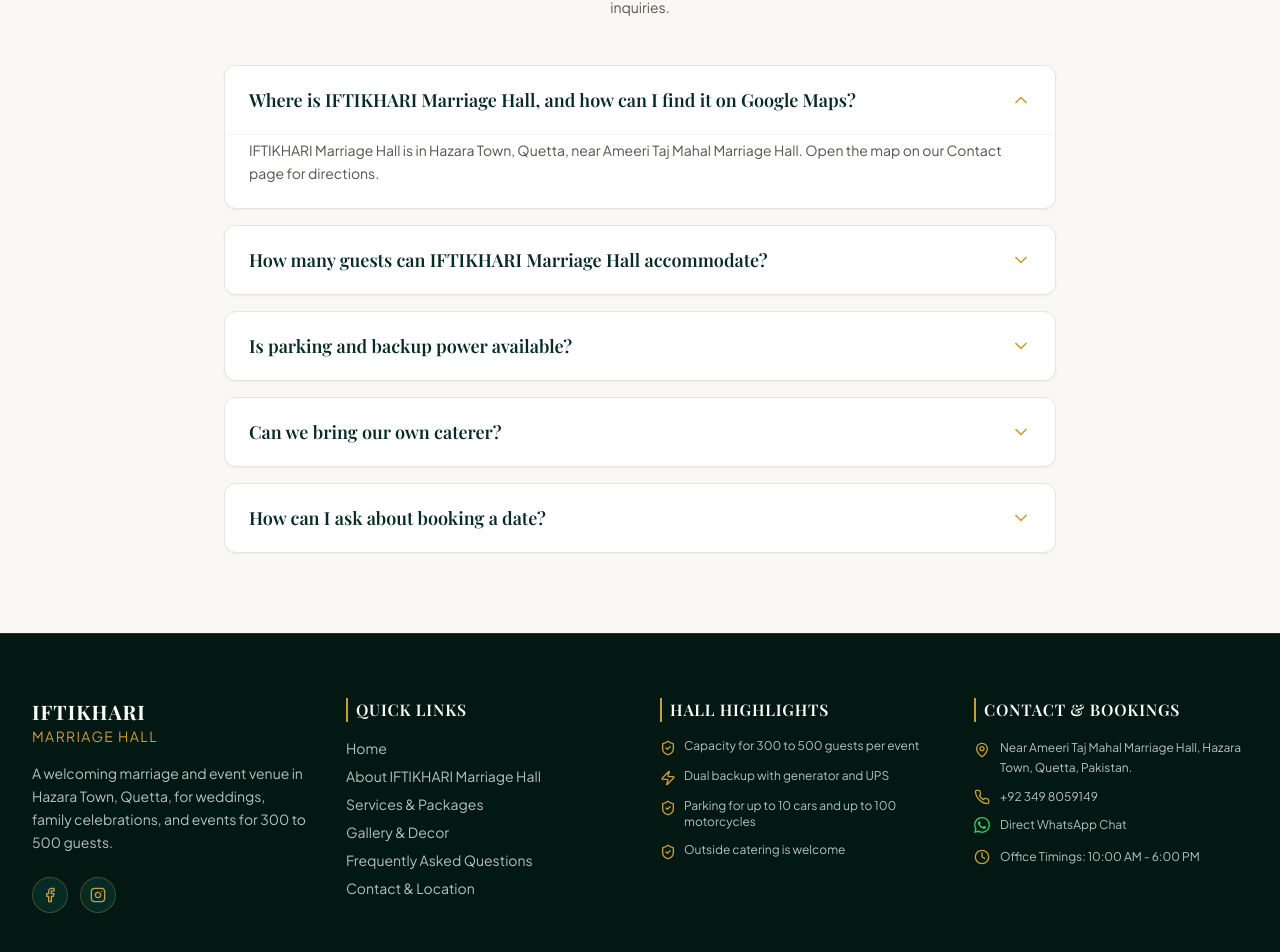
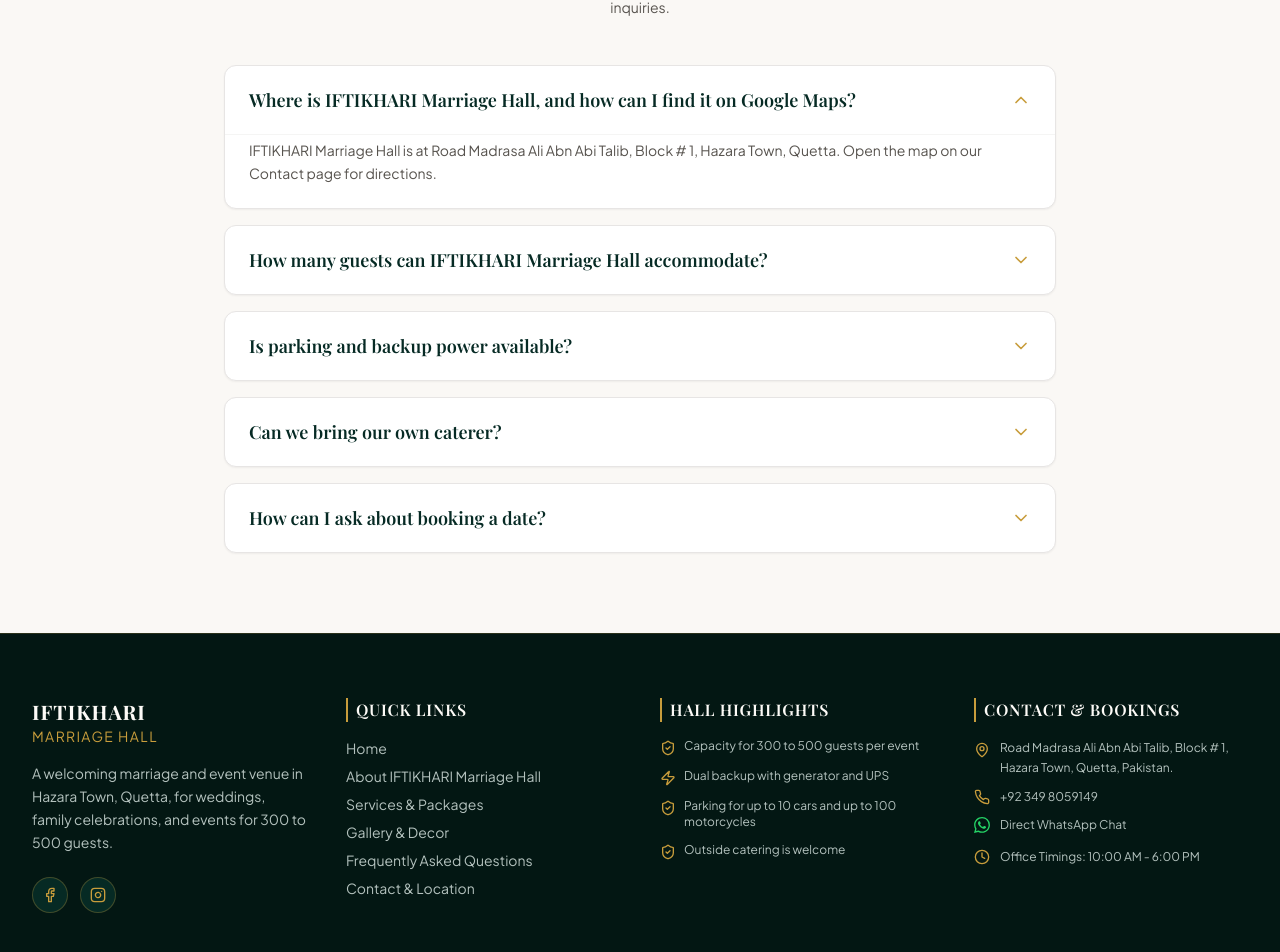
Before and after one commit to syedalihax/Iftikhari-marriage-hall, a Next.js app: page / in a window 1280 px wide. Shown: the part 4093-5045 px from the top of the page. Built offline with nearby package versions, Linux system fonts and the light colour scheme; a web font is replaced by a local one.

Commit message:
Update venue address across website

```diff
--- a/src/app/about/page.tsx
+++ b/src/app/about/page.tsx
@@ -35,7 +35,7 @@ export default function AboutPage() {
               Thoughtful Hospitality and Event Planning
             </h2>
             <p>
-              IFTIKHARI Marriage Hall is located in Hazara Town, Quetta, near Ameeri Taj Mahal Marriage Hall. The venue hosts events for 300 to 500 guests.
+              IFTIKHARI Marriage Hall is located at {businessData.address.street}, {businessData.address.area}, {businessData.address.city}. The venue hosts events for 300 to 500 guests.
             </p>
             <p>
               To help keep events running during power outages, IFTIKHARI Marriage Hall has a <strong>generator and dedicated UPS backup system</strong> for lighting and sound.
--- a/src/app/contact/page.tsx
+++ b/src/app/contact/page.tsx
@@ -80,10 +80,10 @@ export default function ContactPage() {
                 Address
               </div>
               <h2 className="font-serif text-2xl font-bold text-[#062A24] mt-1">
-                Hazara Town, Quetta
+                {businessData.address.street}
               </h2>
               <p className="text-sm text-stone-600 mt-1">
-                {businessData.address.street}, Quetta, Balochistan, Pakistan.
+                {businessData.address.area}, {businessData.address.city}, {businessData.address.region}, Pakistan.
               </p>
             </div>
 
@@ -101,7 +101,7 @@ export default function ContactPage() {
           <div className="mt-6 w-full h-[400px] rounded-xl overflow-hidden border border-stone-200 relative bg-stone-100">
             <iframe
               title="IFTIKHARI Marriage Hall Quetta Location Map"
-              src={`https://maps.google.com/maps?q=${encodeURIComponent(`${businessData.address.street}, ${businessData.address.city}, Pakistan`)}&t=&z=16&ie=UTF8&iwloc=&output=embed`}
+              src={`https://maps.google.com/maps?q=${encodeURIComponent(`${businessData.address.street}, ${businessData.address.area}, ${businessData.address.city}, Pakistan`)}&t=&z=16&ie=UTF8&iwloc=&output=embed`}
               width="100%"
               height="100%"
               style={{ border: 0 }}
--- a/src/app/layout.tsx
+++ b/src/app/layout.tsx
@@ -25,7 +25,7 @@ export const metadata: Metadata = {
     template: "%s | IFTIKHARI Marriage Hall Quetta",
   },
   description:
-    "IFTIKHARI Marriage Hall is a wedding and event venue in Hazara Town, Quetta, with capacity for 300 to 500 guests per event, generator and UPS backup, parking, and event packages.",
+    "IFTIKHARI Marriage Hall is a wedding and event venue at Road Madrasa Ali Abn Abi Talib, Block # 1, Hazara Town, Quetta, with capacity for 300 to 500 guests per event, generator and UPS backup, parking, and event packages.",
   keywords: [
     "IFTIKHARI Marriage Hall",
     "IFTIKHARI Marriage Hall Quetta",
@@ -34,7 +34,7 @@ export const metadata: Metadata = {
     "Wedding Venue Quetta",
     "Hazara Town Banquet",
     "Nikah stage Quetta",
-    "5XM5+F3J Quetta",
+    "Road Madrasa Ali Abn Abi Talib Quetta",
   ],
   authors: [{ name: "IFTIKHARI Marriage Hall" }],
   icons: {
@@ -43,7 +43,7 @@ export const metadata: Metadata = {
   openGraph: {
     title: "IFTIKHARI Marriage Hall Quetta | Wedding & Banquet Venue",
     description:
-      "IFTIKHARI Marriage Hall in Hazara Town, Quetta, has capacity for 300 to 500 guests per event, backup power, parking, and event packages.",
+      "IFTIKHARI Marriage Hall at Road Madrasa Ali Abn Abi Talib, Block # 1, Hazara Town, Quetta, has capacity for 300 to 500 guests per event, backup power, parking, and event packages.",
     url: "https://iftikharihall.pk",
     siteName: "IFTIKHARI Marriage Hall",
     locale: "en_PK",
--- a/src/components/Footer.tsx
+++ b/src/components/Footer.tsx
@@ -89,7 +89,7 @@ export default function Footer() {
               <div className="flex items-start gap-2.5">
                 <MapPin className="w-4 h-4 text-[#C89D3C] shrink-0 mt-1" />
                 <p className="text-xs leading-relaxed">
-                  Near Ameeri Taj Mahal Marriage Hall, Hazara Town, Quetta, Pakistan.
+                  {businessData.address.street}, {businessData.address.area}, {businessData.address.city}, Pakistan.
                 </p>
               </div>
 
--- a/src/components/JsonLd.tsx
+++ b/src/components/JsonLd.tsx
@@ -16,15 +16,10 @@ export default function JsonLd({ type }: { type: "faq" | "local" }) {
     ],
     "address": {
       "@type": "PostalAddress",
-      "streetAddress": businessData.address.street,
+      "streetAddress": `${businessData.address.street}, ${businessData.address.area}`,
       "addressLocality": businessData.address.city,
       "addressRegion": businessData.address.region,
       "addressCountry": businessData.address.country,
-    },
-    "geo": {
-      "@type": "GeoCoordinates",
-      "latitude": 30.1798,
-      "longitude": 66.9750,
     },
     "hasMap": businessData.address.mapUrl,
     "maximumAttendeeCapacity": businessData.capacity.max,
--- a/src/lib/seo-data.ts
+++ b/src/lib/seo-data.ts
@@ -1,4 +1,12 @@
 const phone = "+923498059149";
+const venueAddress = {
+  street: "Road Madrasa Ali Abn Abi Talib, Block # 1",
+  area: "Hazara Town",
+  city: "Quetta",
+  region: "Balochistan",
+  country: "PK",
+  mapUrl: `https://www.google.com/maps/search/?api=1&query=${encodeURIComponent("Road Madrasa Ali Abn Abi Talib, Block # 1, Hazara Town, Quetta, Pakistan")}`,
+};
 
 function createWhatsAppUrl(message = "Hello, I would like to know more about booking and packages at IFTIKHARI Marriage Hall.") {
   return `https://wa.me/${phone.replace(/\D/g, "")}?text=${encodeURIComponent(message)}`;
@@ -11,14 +19,7 @@ export const businessData = {
   phone,
   phoneFormatted: "+92 349 8059149",
   whatsappUrl: createWhatsAppUrl(),
-  address: {
-    street: "Near Ameeri Taj Mahal Marriage Hall, Hazara Town",
-    city: "Quetta",
-    region: "Balochistan",
-    country: "PK",
-    plusCode: "5XM5+F3J, Hazara Town, Quetta, Pakistan",
-    mapUrl: "https://www.google.com/maps/search/?api=1&query=5XM5%2BF3J%2C+Hazara+Town%2C+Quetta%2C+Pakistan",
-  },
+  address: venueAddress,
   social: {
     facebook: "https://www.facebook.com/p/Iftikhari-Hall-61569787506106/",
     instagram: "https://www.instagram.com/iftikhari_hall/",
@@ -107,7 +108,7 @@ export const businessData = {
   faqs: [
     {
       question: "Where is IFTIKHARI Marriage Hall, and how can I find it on Google Maps?",
-      answer: "IFTIKHARI Marriage Hall is in Hazara Town, Quetta, near Ameeri Taj Mahal Marriage Hall. Open the map on our Contact page for directions.",
+      answer: `IFTIKHARI Marriage Hall is at ${venueAddress.street}, ${venueAddress.area}, ${venueAddress.city}. Open the map on our Contact page for directions.`,
     },
     {
       question: "How many guests can IFTIKHARI Marriage Hall accommodate?",
@@ -123,7 +124,7 @@ export const businessData = {
     },
     {
       question: "How can I ask about booking a date?",
-      answer: "Call or message us on WhatsApp at +92 349 8059149, or visit the hall in Hazara Town, Quetta.",
+      answer: `Call or message us on WhatsApp at +92 349 8059149, or visit the hall at ${venueAddress.street}, ${venueAddress.area}, ${venueAddress.city}.`,
     },
   ],
 };
```
Also changed, not shown: public/llms-full.txt, public/llms.txt.
